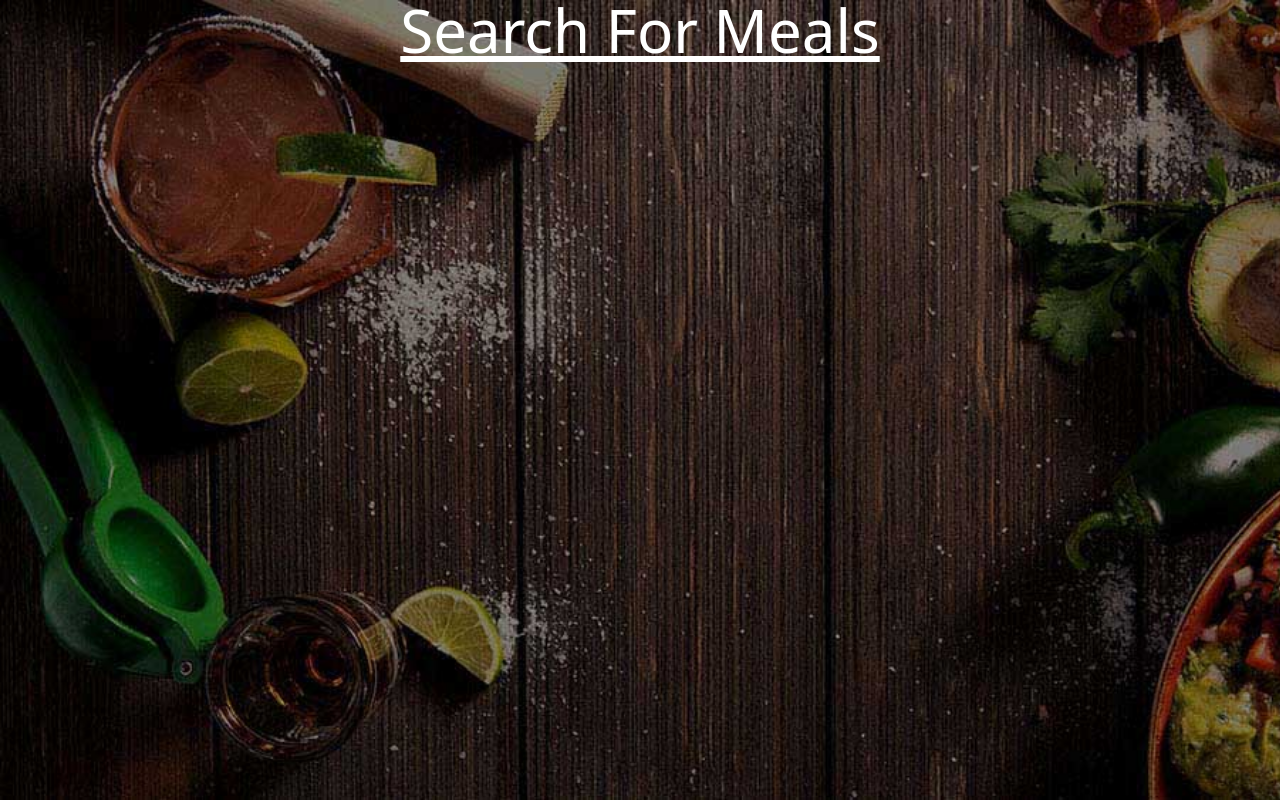
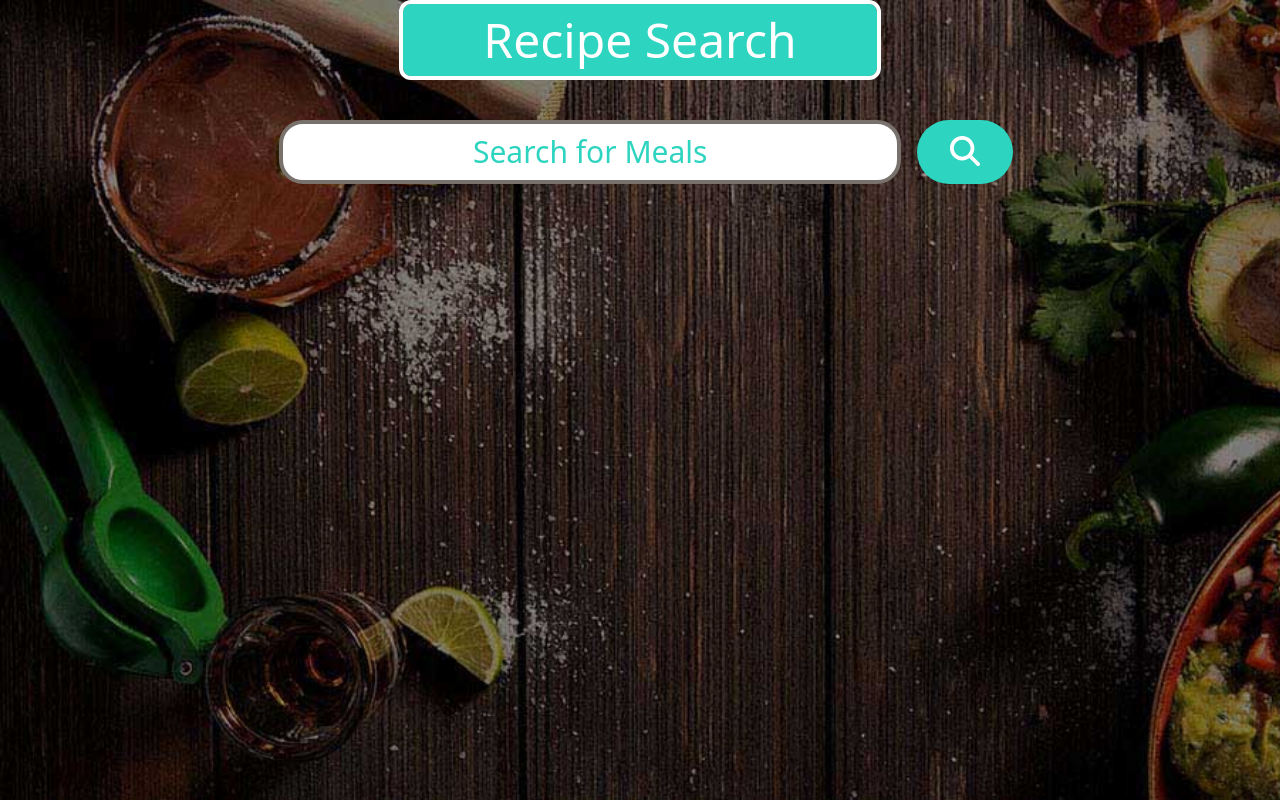
Before and after one commit to jpoee27/Meal-Search, a React (Create React App) app: page / in a window 1280 px wide. Built offline with nearby package versions, Linux system fonts and the light colour scheme.

Commit message:
Added search bar styling and functionality

```diff
--- a/package.json
+++ b/package.json
@@ -3,9 +3,14 @@
   "version": "0.1.0",
   "private": true,
   "dependencies": {
+    "@fortawesome/fontawesome-svg-core": "^6.1.2",
+    "@fortawesome/free-regular-svg-icons": "^6.1.2",
+    "@fortawesome/free-solid-svg-icons": "^6.1.2",
+    "@fortawesome/react-fontawesome": "^0.2.0",
     "@testing-library/jest-dom": "^5.16.4",
     "@testing-library/react": "^13.3.0",
     "@testing-library/user-event": "^13.5.0",
+    "axios": "^0.27.2",
     "react": "^18.2.0",
     "react-dom": "^18.2.0",
     "react-scripts": "5.0.1",
--- a/public/index.html
+++ b/public/index.html
@@ -24,7 +24,7 @@
       work correctly both with client-side routing and a non-root public URL.
       Learn how to configure a non-root public URL by running `npm run build`.
     -->
-    <title>React App</title>
+    <title>Meal Search App</title>
   </head>
   <body>
     <noscript>You need to enable JavaScript to run this app.</noscript>
--- a/src/App.js
+++ b/src/App.js
@@ -1,8 +1,31 @@
+import React, { useState, useEffect } from "react";
+import axios from "axios";
+import Header from "./components/Header";
+import Search from "./components/Search";
+
 function App() {
+  const [meals, setMeals] = useState([]);
+  const [isLoading, setIsLoading] = useState(true);
+  //^^^not using this isLoading variable yet, once getting API request URL tweaked with the correct parameters, then I can implement this variable to use the loading spinner gif (that is saved in the images folder) to showup while waiting for the API call to be made
+
+  useEffect(() => {
+
+    const fetchMeals = async () => {
+      const result = await axios("https://https://api.spoonacular.com/recipes/complexSearch?query=chicken&apiKey=b9aa8f11986d46daaecf69f21815f363&addRecipeNutrition=true&addRecipeNutrition=true")
+
+      //JUST REALIZED THAT I CAN ONLY MAKE 1 API REQUEST A DAY FOR FREE USING THIS API SO NEED TO WORK ON OTHER PARTS OF THE APP AFTER USING 1 CALL PER DAY, ***MAKE SURE YOU MAKE THE 1 CALL PER DAY COUNT***
+      setMeals(result.data);
+      setIsLoading(false);
+    }
+    // fetchMeals();
+    // console.log(meals);
+  }, [meals])
+
   return (
     <div className="bg-cover bg-[url('./images/background.jpg')] min-h-screen">
-      <h1 className="text-white text-6xl text-center underline">Search For Meals</h1>
-
+      <Header />
+      <Search />
+      {/* <img src={meals[0].image} alt="meal img"></img> */}
     </div>
   );
 }
--- /dev/null
+++ b/src/components/CardGrid.js
@@ -0,0 +1,9 @@
+import React from 'react'
+
+const CardGrid = () => {
+  return (
+    <section>food grid</section>
+  )
+}
+
+export default CardGrid
--- /dev/null
+++ b/src/components/Header.js
@@ -0,0 +1,11 @@
+import React from 'react'
+
+const Header = () => {
+  return (
+    <div className="w-screen flex justify-center py-1">
+      <h1 className="bg-teal-400 max-w-fit rounded-lg text-white text-5xl leading-normal px-20 outline outline-4 outline-white">Recipe Search</h1>
+    </div>
+  )
+}
+
+export default Header
--- /dev/null
+++ b/src/components/Search.js
@@ -0,0 +1,44 @@
+import React, { useState } from 'react'
+import { FontAwesomeIcon } from '@fortawesome/react-fontawesome'
+import { faMagnifyingGlass } from '@fortawesome/free-solid-svg-icons'
+
+const Search = () => {
+  const [searchItem, setSearchItem] = useState('');
+
+  const handleSearchChange = e => {
+    setSearchItem(e.target.value);
+  }
+
+  const handleSubmit = e => {
+    e.preventDefault();
+    if (searchItem !== "") {
+      setSearchItem("");
+
+      console.log(searchItem);
+    } else {
+      alert("Please Enter a Value in the Search Bar");
+    }
+  }
+
+  return (
+    <form
+      className="mx-auto mt-10 h-16 flex justify-end w-7/12"
+      onSubmit={handleSubmit}>
+      <input
+        type="text"
+        placeholder="Search for Meals"
+        value={searchItem}
+        onChange={handleSearchChange}
+        className="w-10/12 rounded-3xl border-4 border-stone-500 text-center text-3xl placeholder:text-center placeholder:text-teal-400 placeholder:text-3xl hover:border-teal-400 focus:outline-none focus:border-teal-400"/>
+      <button
+        type="submit"
+        className="w-24 bg-teal-400 ml-4 rounded-full hover:outline outline-white focus:outline outline-4 outline-white">
+        <FontAwesomeIcon
+          icon={faMagnifyingGlass}
+          className="text-3xl text-white"/>
+      </button>
+    </form>
+  )
+}
+
+export default Search
```
Also changed, not shown: 1 other file (tests, documents, lock files or other folders).
